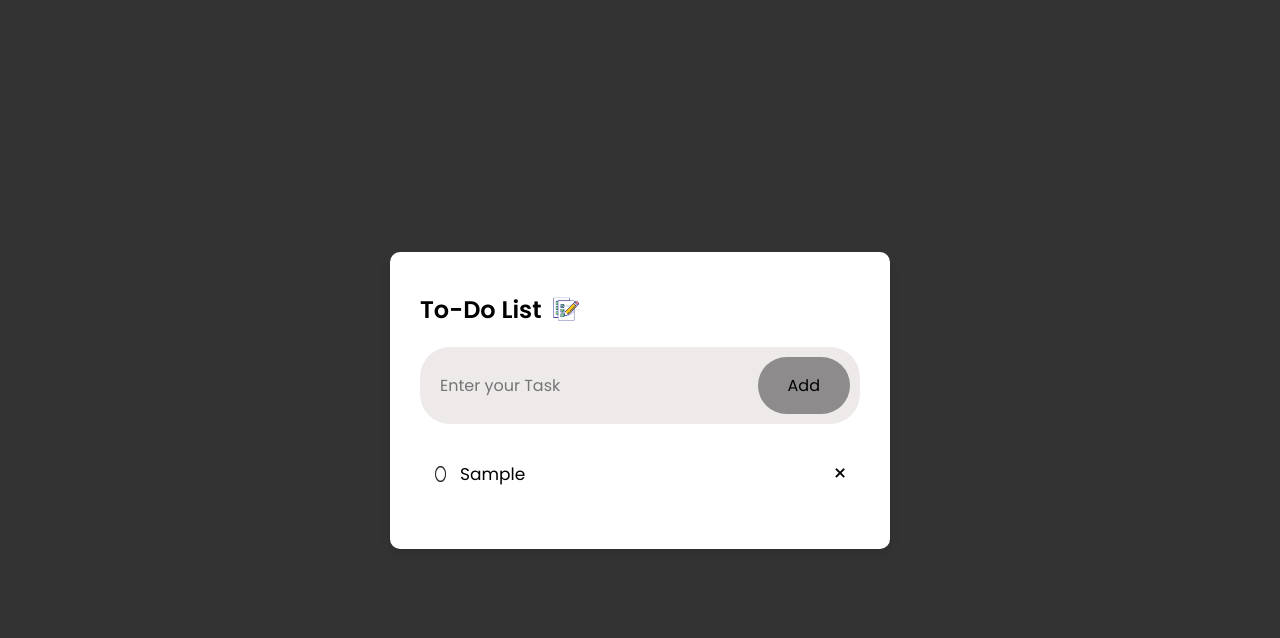
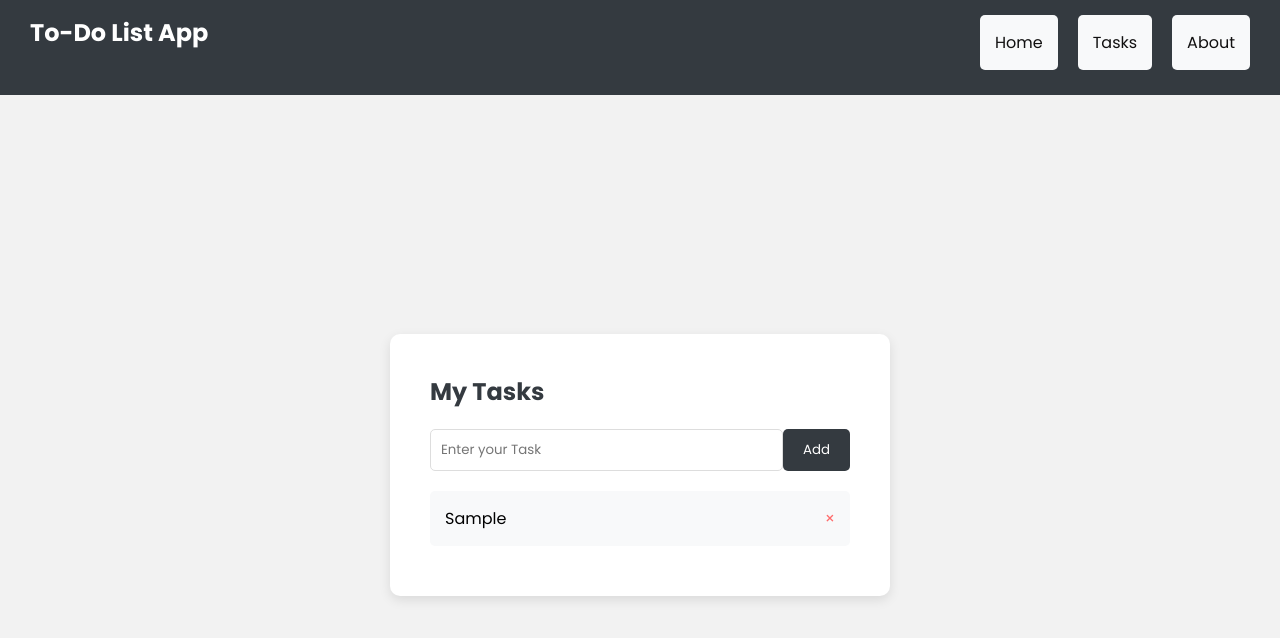
Before and after one commit to shafimraiyan/TO-DO-LIST-PROJECT, a plain HTML site: page index.html in a window 1280 px wide. Both pictures are taken after typing "Sample" into the empty fields and a click on the button "Add". Drawn offline with Linux system fonts and the light colour scheme.

Commit message:
Updated To-Do List Project

```diff
--- a/index.html
+++ b/index.html
@@ -8,16 +8,23 @@
 </head>
 <body>
 
+    <nav class="navbar">
+        <h1>To-Do List App</h1>
+        <ul>
+            <li><a href="#">Home</a></li>
+            <li><a href="#">Tasks</a></li>
+            <li><a href="#">About</a></li>
+        </ul>
+    </nav>
+
     <div class="container">
         <div class="todo-icon">
-            <h2>To-Do List<img src="images/todo-icon.png" alt=""></h2>
+            <h2>My Tasks</h2>
             <div class="row">
                 <input type="text" id="input-box" placeholder="Enter your Task">
                 <button onclick="addTask()">Add</button>
-             </div>
-             <ul id="list-container">
-
-             </ul>
+            </div>
+            <ul id="list-container"></ul>
         </div>
     </div>
 
--- a/todolist.css
+++ b/todolist.css
@@ -3,114 +3,107 @@
 * {
     margin: 0;
     padding: 0;
-    font-family: "Poppins", sans-serif;
     box-sizing: border-box;
+    font-family: 'Poppins', sans-serif;
 }
 
 body {
-    background-color: #343333;
+    background-color: #f2f2f2;
+}
+
+.navbar {
+    background-color: #343a40;
+    color: #fff;
+    display: flex;
+    justify-content: space-between;
+    padding: 15px 30px;
+}
+
+.navbar h1 {
+    font-size: 24px;
+}
+
+.navbar ul {
+    list-style: none;
+    display: flex;
+}
+
+.navbar ul li {
+    margin-left: 20px;
+}
+
+.navbar ul li a {
+    color: #111010;
+    text-decoration: none;
 }
 
 .container {
-    width: 100%;
-    height: 100vh;
     display: flex;
     justify-content: center;
     align-items: center;
-    padding: 10px;
+    height: calc(100vh - 60px);
+    padding: 20px;
 }
 
 .todo-icon {
-    width: 50%;
+    width: 100%;
     max-width: 500px;
-    background: #ffffff;
-    padding: 40px 30px;
+    background-color: #fff;
+    padding: 40px;
     border-radius: 10px;
     box-shadow: 0 4px 12px rgba(0, 0, 0, 0.1);
 }
 
 .todo-icon h2 {
-    color: #000;
-    display: flex;
-    align-items: center;
     margin-bottom: 20px;
-    font-weight: 600;
-}
-
-.todo-icon img {
-    width: 30px;
-    margin-left: 10px;
+    color: #343a40;
 }
 
 .row {
     display: flex;
-    align-items: center;
-    background: #eeeaea;
-    border-radius: 30px;
-    padding: 10px;
-    margin-bottom: 25px;
+    margin-bottom: 20px;
 }
 
 input {
-    width: 80%;
-    border: none;
-    outline: none;
-    background: transparent;
+    flex: 1;
     padding: 10px;
-    font-size: 16px;
+    border: 1px solid #ddd;
+    border-radius: 5px;
 }
 
 button {
+    padding: 10px 20px;
+    background-color: #343a40;
+    color: #fff;
     border: none;
-    outline: none;
-    padding: 16px 30px;
-    background: #8d8b8b;
-    color: #000;
-    font-size: 16px;
+    border-radius: 5px;
     cursor: pointer;
-    border-radius: 40px;
-    margin-left: 10px;
+}
+
+button:hover {
+    background-color: #495057;
 }
 
 ul {
     list-style: none;
+    padding: 0;
 }
 
 ul li {
-    font-size: 17px;
-    padding: 12px 8px 12px 40px;
-    user-select: none;
-    position: relative;
-    background-image: url('images/unchecked.png');
-    background-size: 21px 16px;
-    background-repeat: no-repeat;
-    background-position: 10px center;
+    background-color: #f8f9fa;
+    padding: 15px;
     margin-bottom: 10px;
+    border-radius: 5px;
+    display: flex;
+    justify-content: space-between;
+    align-items: center;
 }
 
 ul li.checked {
-    color: #000;
     text-decoration: line-through;
-    background-image: url('images/checked.png');
-    background-size: 28px 28px;
-    background-repeat: no-repeat;
-    background-position: 10px center;
 }
 
 ul li span {
-    position: absolute;
-    right: 0;
-    top: 5px;
-    width: 40px;
-    height: 40px;
-    font-size: 22px;
-    color: #000;
-    line-height: 40px;
-    text-align: center;
-    border-radius: 50%;
+    color: #ff6b6b;
     cursor: pointer;
 }
-
-ul li span:hover {
-    background: #ded9d9;
-}
--- a/todolist.js
+++ b/todolist.js
@@ -3,36 +3,37 @@ let listElement = document.getElementById('list-container');
 
 function addTask() {
     if (inputElement.value === '') {
-        alert("You Must Write Something :(");
+        alert("Please enter a task!");
     } else {
         let listItem = document.createElement("li");
         listItem.innerHTML = inputElement.value;
+
+        let span = document.createElement("span");
+        span.innerHTML = "&times;";
+        span.onclick = function() {
+            listItem.remove();
+            saveTasks();
+        };
+
+        listItem.appendChild(span);
         listElement.appendChild(listItem);
 
-        let span = document.createElement("span");
-        span.innerHTML = "&times;";  // Correct HTML entity for "×"
-        listItem.appendChild(span);
+        listItem.onclick = function() {
+            listItem.classList.toggle("checked");
+            saveTasks();
+        };
+
+        inputElement.value = '';
+        saveTasks();
     }
-    inputElement.value = '';
-    saveTask();
 }
 
-listElement.addEventListener("click", function(e) {
-    if (e.target.tagName === "LI") {
-        e.target.classList.toggle("checked");
-        saveTask();
-    } else if (e.target.tagName === "SPAN") {
-        e.target.parentElement.remove();
-        saveTask();
-    }
-}, false);
-
-function saveTask() {
-    localStorage.setItem("data", listElement.innerHTML);
+function saveTasks() {
+    localStorage.setItem("tasks", listElement.innerHTML);
 }
 
-function show() {
-    listElement.innerHTML = localStorage.getItem("data");
+function loadTasks() {
+    listElement.innerHTML = localStorage.getItem("tasks");
 }
 
-show();
+loadTasks();
```
Also changed, not shown: images/image.png (added), 1 other file.
